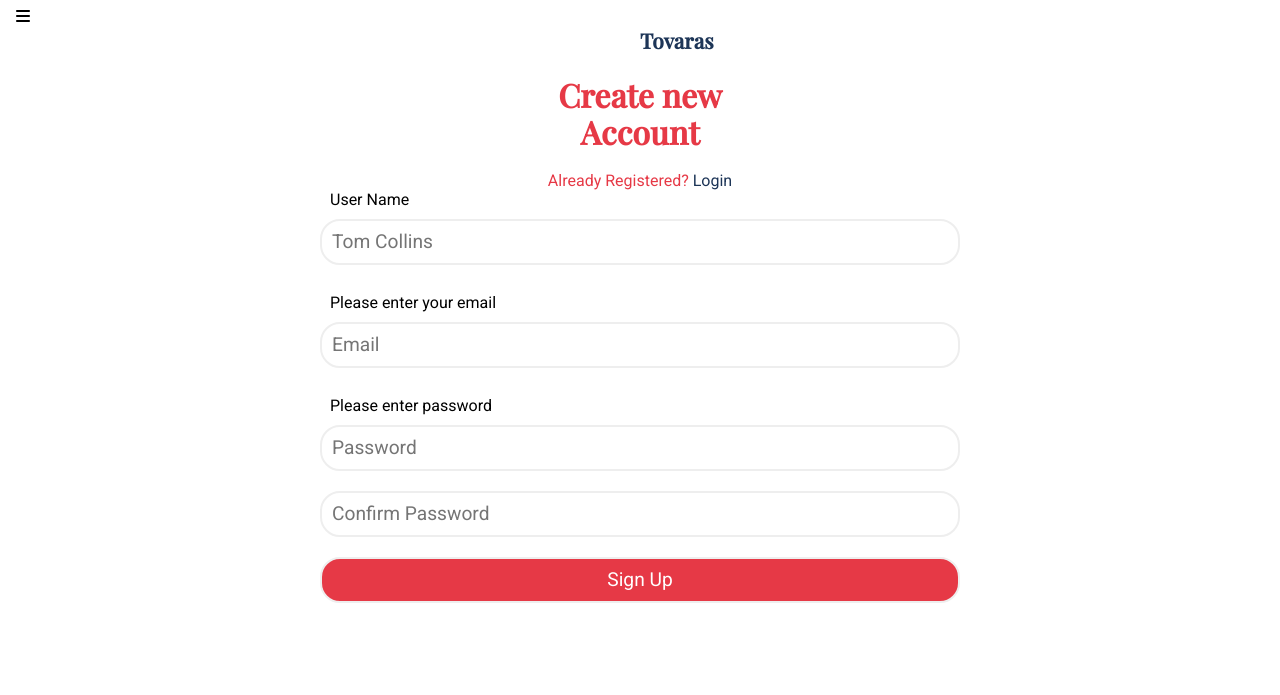
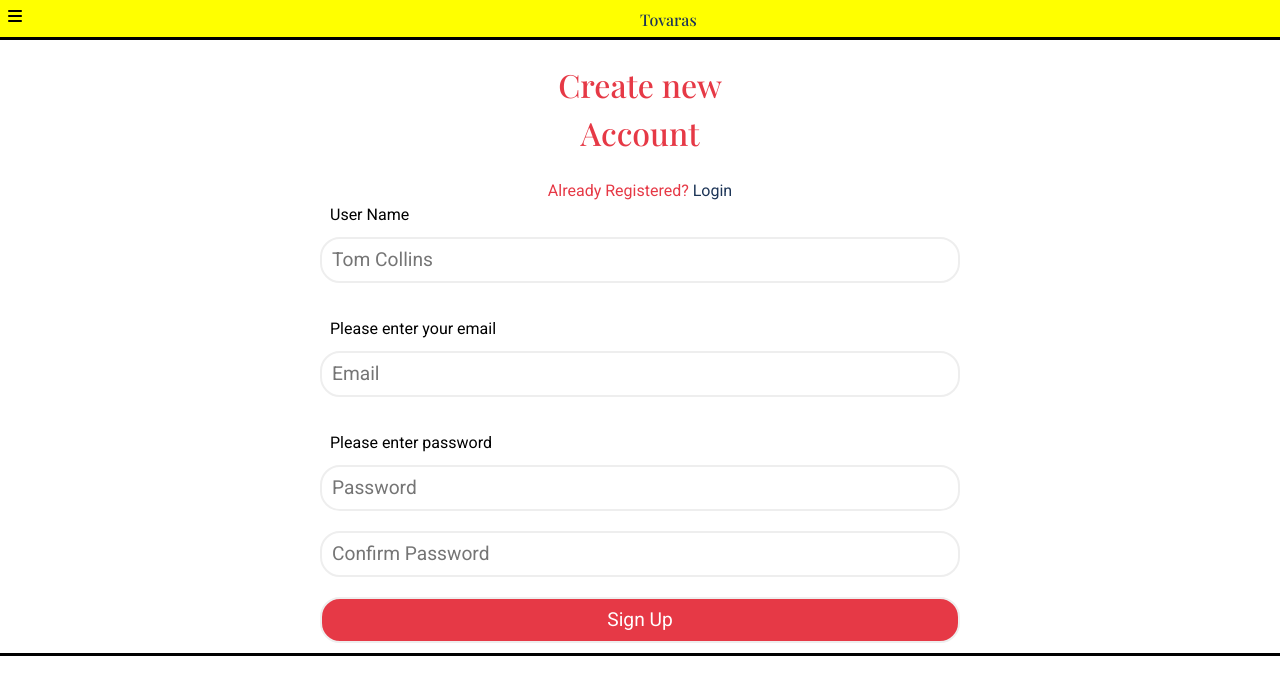
Before and after one commit to mapstonepark/tovaras-designed, a Node server app: page /signup in a window 1280 px wide. Shown: the top 695 px of the page. Run offline with Node 20, Linux system fonts and the light colour scheme; some libraries are stand-ins or nearby versions.

Commit message:
css linkage wording!!!

```diff
--- a/notes/backend/public/css/custom.css
+++ b/notes/backend/public/css/custom.css
@@ -8,22 +8,13 @@ body {
 }
 
 /*       Header and Navigation Styling */
-.stamp {
-  flex: 2;
-}
 
 .wrapper {
   display: flex;
   flex-direction: column;
   text-align: center;
   align-items: center;
-}
-
-.main-container {
-  display: flex;
-  flex-direction: column;
-  text-align: center;
-  align-items: center;
+  outline: solid;
 }
 
 h1,
@@ -31,13 +22,7 @@ h3 {
   font-family: var(--fancy-font);
 }
 
-h3 {
-  font-size: 1.3rem;
-}
 
-p {
-  padding: 1.2rem;
-}
 /* Contact display styling */
 .contacts-homepage {
   display: flex;
@@ -57,6 +42,10 @@ p {
     flex-direction: column;
 } */
 
+
+ /* SIGN UP PAGE STYLING */
+
+
 .pop-color {
   color: rgb(230, 57, 70);
   display: flex;
@@ -64,21 +53,11 @@ p {
   align-items: center;
 }
 
-.find-out {
-  display: flex;
-  flex-direction: column;
-  justify-content: center;
-  align-items: center;
-  text-align: center;
-}
 
 .block {
   color: rgb(230, 57, 70);
 }
 
-.pop-color > h1 {
-  font-weight: bold;
-}
 
 form {
   display: flex;
@@ -99,7 +78,8 @@ form {
 
 .head {
   display: flex;
-  padding: 0.5rem 1rem;
+  padding: .5rem;
+  background-color: yellow;
   height: 5vh;
 }
 
--- a/notes/backend/views/signup.ejs
+++ b/notes/backend/views/signup.ejs
@@ -4,8 +4,8 @@
     <meta charset="UTF-8" />
     <meta http-equiv="X-UA-Compatible" content="IE=edge" />
     <meta name="viewport" content="width=device-width, initial-scale=1.0" />
-    <link rel="stylesheet" href="ccs/normalize.css" />
-    <link rel="stylesheet" href="ccs/style.css" />
+    <link rel="stylesheet" href="css/normalize.css" />
+    <link rel="stylesheet" href="css/style.css" />
     <link rel="stylesheet" href="css/custom.css" />
     <link rel="preconnect" href="https://fonts.googleapis.com" />
     <link rel="preconnect" href="https://fonts.gstatic.com" crossorigin />
@@ -21,7 +21,7 @@
       <nav>
           <div class="head">
               <i class="fa-solid fa-bars" id="burger"></i>
-              <h3><a href="/" >Tovaras</a></h3>
+              <h3><a href="/">Tovaras</a></h3>
           </div>
 
           <ul class="hidden" id="menu">
```
Also changed, not shown: notes/backend/views/index.ejs (+9 -9 lines).
